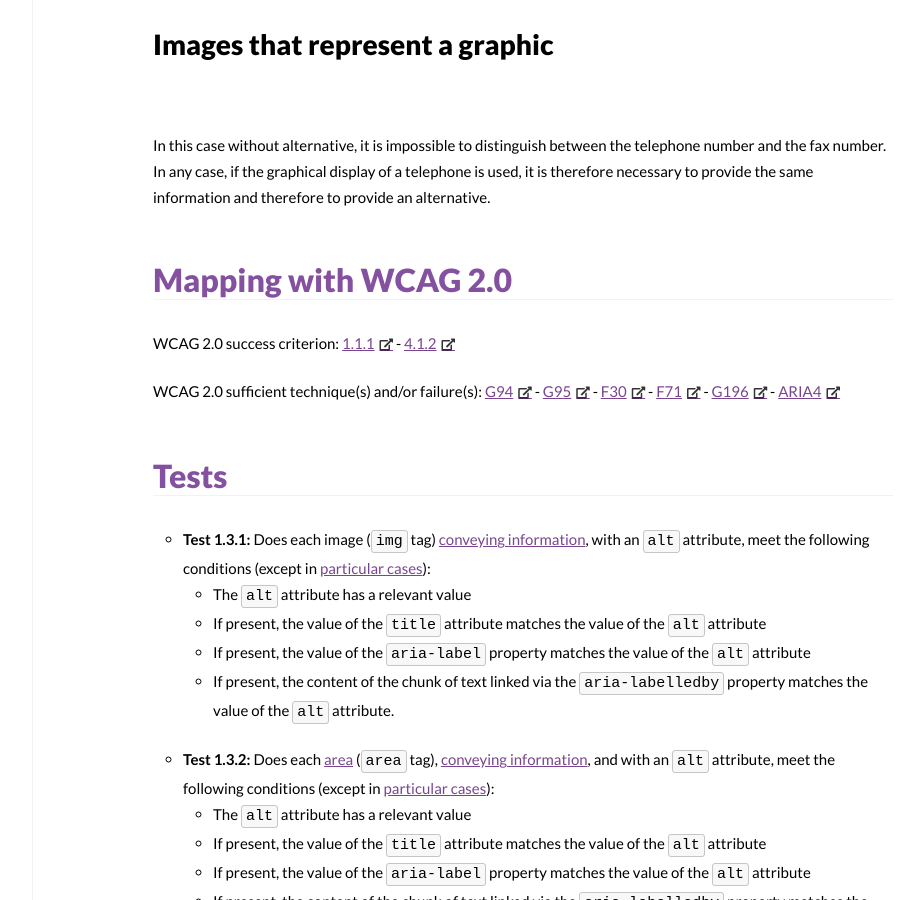
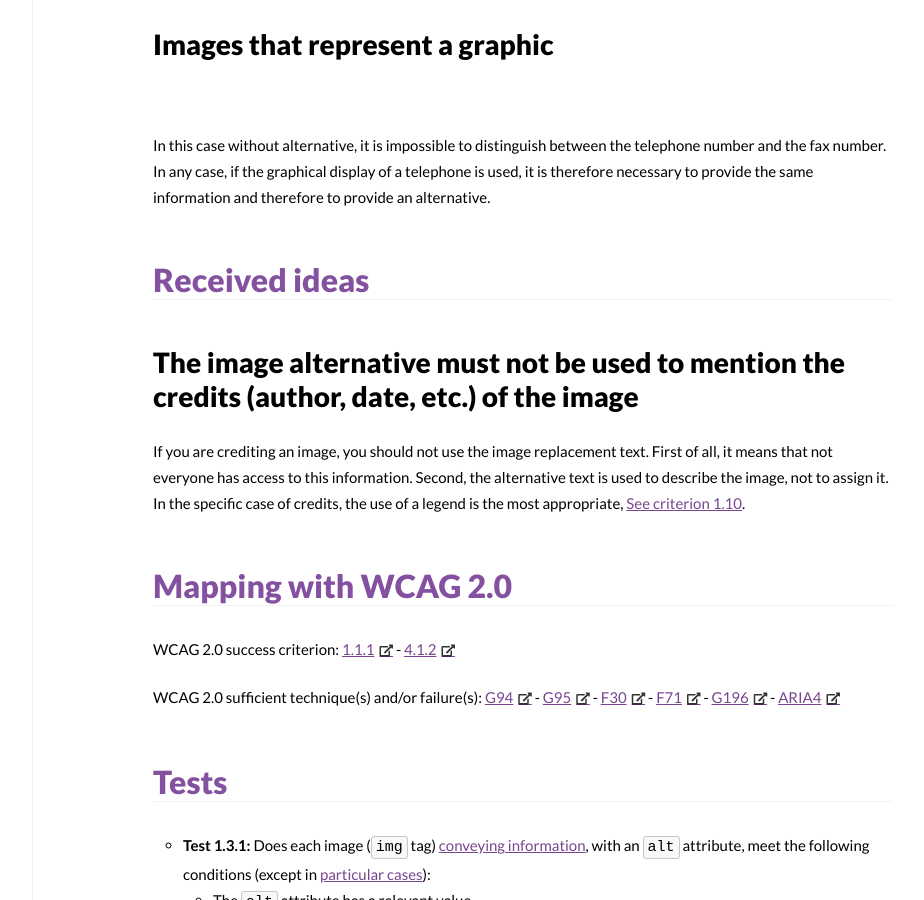
Before and after one commit to stevenMouret/web-accessibility-guidelines, a Jekyll site: the page built from _doc/criteria/images/criterion-1-3.md, in a window 1280 px wide and 900 px high, scrolled down 1496 px. Shown: the whole window, without its empty margins (267-1191 px from the left). Built offline with Jekyll 4.4.1, drawn with Linux system fonts in a browser that asks for light colours; nearby versions of some CDN libraries; some of the changed text lies outside the part shown.

Commit message:
Fix bug and add received ideas

```diff
--- a/_doc/criteria/images/criterion-1-3.md
+++ b/_doc/criteria/images/criterion-1-3.md
@@ -51,6 +51,13 @@ It is important to remember that images do not necessarily have to be described
 In this case without alternative, it is impossible to distinguish between the telephone number and the fax number.
 In any case, if the graphical display of a telephone is used, it is therefore necessary to provide the same information and therefore to provide an alternative.
 
+### Received ideas
+
+#### The image alternative must not be used to mention the credits (author, date, etc.) of the image
+
+If you are crediting an image, you should not use the image replacement text. First of all, it means that not everyone has access to this information. Second, the alternative text is used to describe the image, not to assign it.
+In the specific case of credits, the use of a legend is the most appropriate, [See criterion 1.10](criterion-1-10.html).
+
 ### Mapping with WCAG 2.0
 
 WCAG 2.0 success criterion: [1.1.1](http://www.w3.org/TR/WCAG20/#text-equiv-all) - [4.1.2](http://www.w3.org/TR/WCAG20/#ensure-compat-rsv)
@@ -94,7 +101,7 @@ WCAG 2.0 sufficient technique(s) and/or failure(s): [G94](http://www.w3.org/TR/W
     *   The `svg` tag has a `desc` tag with a relevant content, equal to the `title` attribute of the `svg` tag, if present.
 *   **Test 1.3.9:** For each vector image (`svg` tag), [conveying information](../glossary.html#mImgInfo), and with an alternative, is this alternative [correctly rendered](../glossary.html#mCorrectlyRendered) by assistive technologies?
 *   **Test 1.3.10:** Does each bitmap image (`canvas` tag) [conveying information](../glossary.html#mImgInfo) meet one of the following conditions (except in [particular cases](../particular-cases.html#cpCrit1-3 "Particular cases for criterion 1.3"))?
-    *   The alternative content (between <canvas> and </canvas>) is relevant
+    *   The alternative content (between `<canvas>` and `</canvas>`) is relevant
     *   The bitmap image is immediately followed by an [adjacent link](../glossary.html#mLienAdj) giving access to a page or a chunk of text containing a relevant alternative
     *   The user can replace the bitmap image by a relevant text alternative, via a provided mechanism
     *   The user can replace the bitmap image by an image with a relevant alternative, via a provided mechanism.
```
Also changed, not shown: _doc/criteria/images/criterion-1-4.md (+1 -1 lines).
